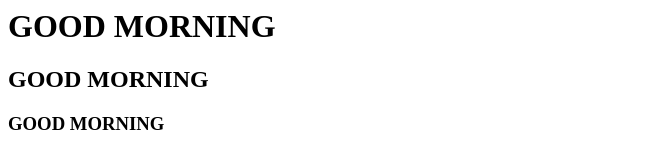
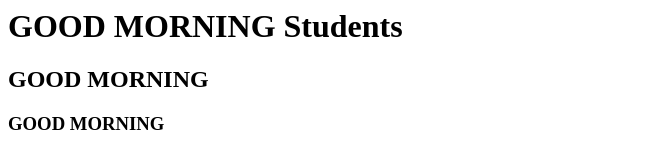
Before and after one commit to prajakta-praavi/crystalbeauty-website, a plain HTML site: page index.html in a window 1280 px wide. Shown: the top 160 px of the page, without its empty margins (0-671 px from the left). Drawn offline with Linux system fonts and the light colour scheme.

Commit message:
Update index.html

```diff
--- a/index.html
+++ b/index.html
@@ -1,7 +1,7 @@
 <html>
 	<body>
 		<h1>
-			GOOD MORNING
+			GOOD MORNING Students
 		</h1>
 		<h2>
 			GOOD MORNING
@@ -24,4 +24,5 @@
 
 	</body>
 
+
 </html>
```
